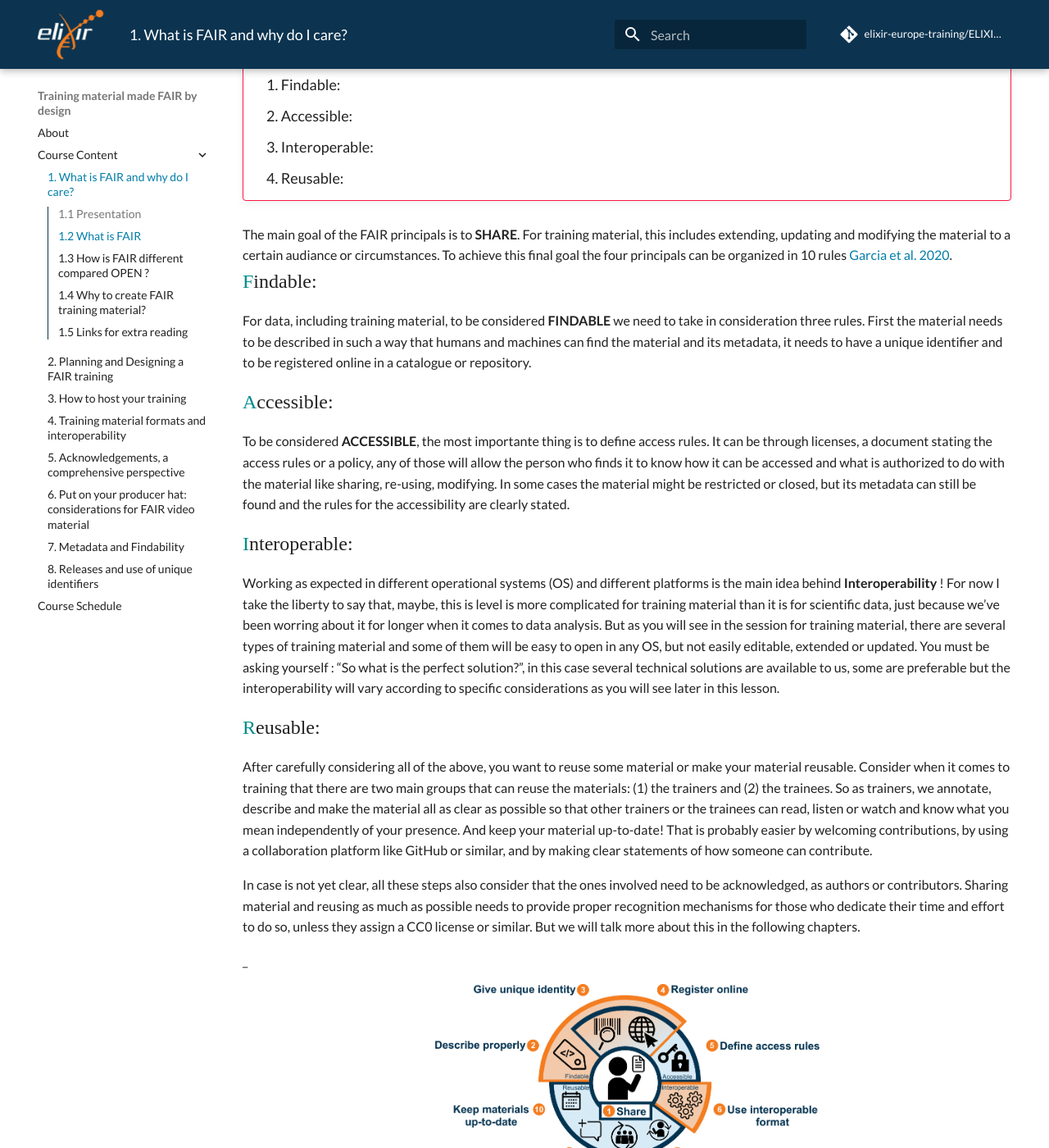
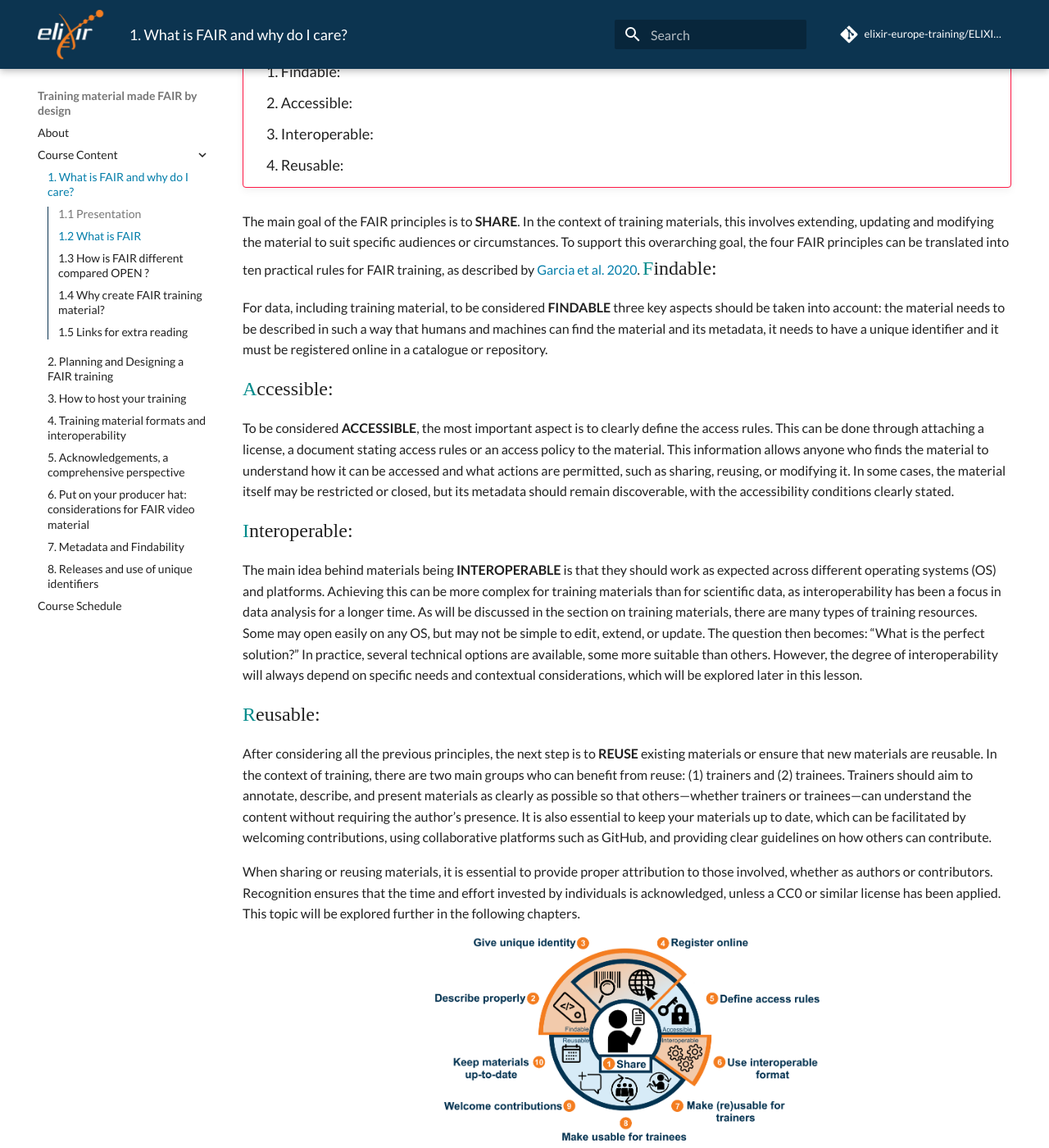
Before and after one commit to elixir-europe-training/ELIXIR-TrP-FAIR-Material-By-Design, an MkDocs documentation site: the page built from docs/chapters/chapter_01.md, in a window 1280 px wide and 1400 px high, scrolled down 1585 px. Shown: the whole window at 82% size. Built offline with MkDocs 1.6.1 and Material for MkDocs 9.7.7, drawn with Linux system fonts in a browser that asks for light colours; comment, search, counter and statistics services are not loaded; the version menu is left out; some of the changed text lies outside the part shown.

Commit message:
Corrected typos, smoothed text.md

```diff
--- a/docs/chapters/chapter_01.md
+++ b/docs/chapters/chapter_01.md
@@ -33,19 +33,19 @@
 
 ## 1.2 What is FAIR
 
-In the [Cambrige dictionary](https://dictionary.cambridge.org/dictionary/english/fair) the word **fair** can stand for _something that you expected or deserved_, but I'd like to elaborate more about the acronym FAIR. In this case each letter stands for something different:
-_
+According to the [Cambrige dictionary](https://dictionary.cambridge.org/dictionary/english/fair) the word **fair** can mean _something that is expected or deserved_. However, in this context, FAIR refers to an acronym where each letter represents a key principle:
+
 
 <figure>
     <img src="../../assets/images/FAIRprinciples.svg"
     width="40%" align="center" alt="FAIR acronim description"/>
 </figure>
-_
 
-I would say that expecting that training material is FAIR is just fair, don't you agree?
 
-Before you can decide if you agree or not maybe I should tell you more about each part of this acronym.
-From the need of reusing scholar data in research was born the idea of a consise and mesurable set of principles to endorse reusability, the **FAIR** principles. The idea is that those need to be available for humans but also in a machine readable format.
+Expecting training materials to be FAIR is only fair — don’t you agree?
+
+Before deciding whether that statement holds true, it helps to understand what each part of the acronym stands for. The concept of the **FAIR** principles emerged from the need to enable the reuse of scholarly data in research. These principles define a concise and measurable set of guidelines designed to promote reusability. They emphasize that data and materials should be accessible not only to humans but also in a machine-readable format.
+
 
 !!! danger "Challenge"
 
@@ -60,34 +60,33 @@
     3. Interoperable:
     4. Reusable:
 
-The main goal of the FAIR principals is to **SHARE**. For training material, this includes extending, updating and modifying the material to a certain audiance or circumstances. To achieve this final goal the four principals can be organized in 10 rules [Garcia et al. 2020](https://journals.plos.org/ploscompbiol/article?id=10.1371/journal.pcbi.1007854).
+The main goal of the FAIR principles is to **SHARE**. In the context of training materials, this involves extending, updating and modifying the material to suit specific audiences or circumstances. To support this overarching goal, the four FAIR principles can be translated into ten practical rules for FAIR training, as described by [Garcia et al. 2020](https://journals.plos.org/ploscompbiol/article?id=10.1371/journal.pcbi.1007854).
 <span style="font-family:serif; font-size:1.5em; color:#008B8B;">F</span><span style="font-family:serif; font-size:1.5em;">indable:</span>
 
-For data, including training material, to be considered **FINDABLE** we need to take in consideration three rules. First the material needs to be described in such a way that humans and machines can find the material and its metadata, it needs to have a unique identifier and to be registered online in a catalogue or repository.
+For data, including training material, to be considered **FINDABLE** three key aspects should be taken into account: the material needs to be described in such a way that humans and machines can find the material and its metadata, it needs to have a unique identifier and it must be registered online in a catalogue or repository.
 
 <span style="font-family:serif; font-size:1.5em; color:#008B8B;">A</span><span style="font-family:serif; font-size:1.5em;">ccessible:</span>
 
-To be considered **ACCESSIBLE**, the most importante thing is to define access rules. It can be through licenses, a document stating the access rules or a policy, any of those will allow the person who finds it to know how it can be accessed and what is authorized to do with the material like sharing, re-using, modifying. In some cases the material might be restricted or closed, but its metadata can still be found and the rules for the accessibility are clearly stated.
+To be considered **ACCESSIBLE**, the most important aspect is to clearly define the access rules. This can be done through attaching a license, a document stating access rules or an access policy to the material. This information allows anyone who finds the material to understand how it can be accessed and what actions are permitted, such as sharing, reusing, or modifying it. In some cases, the material itself may be restricted or closed, but its metadata should remain discoverable, with the accessibility conditions clearly stated.
 
 <span style="font-family:serif; font-size:1.5em; color:#008B8B;">I</span><span style="font-family:serif; font-size:1.5em;">nteroperable:</span>
 
-Working as expected in different operational systems (OS) and different platforms is the main idea behind **Interoperability** ! For now I take the liberty to say that, maybe, this is level is more complicated for training material than it is for scientific data, just because we've been worring about it for longer when it comes to data analysis. But as you will see in the session for training material, there are several types of training material and some of them will be easy to open in any OS, but not easily editable, extended or updated. You must be asking yourself : "So what is the perfect solution?", in this case several technical solutions are available to us, some are preferable but the interoperability will vary according to specific considerations as you will see later in this lesson.
+The main idea behind materials being **INTEROPERABLE** is that they should work as expected across different operating systems (OS) and platforms. Achieving this can be more complex for training materials than for scientific data, as interoperability has been a focus in data analysis for a longer time. As will be discussed in the section on training materials, there are many types of training resources. Some may open easily on any OS, but may not be simple to edit, extend, or update. The question then becomes: "What is the perfect solution?" In practice, several technical options are available, some more suitable than others. However, the degree of interoperability will always depend on specific needs and contextual considerations, which will be explored later in this lesson.
 
 <span style="font-family:serif; font-size:1.5em; color:#008B8B;">R</span><span style="font-family:serif; font-size:1.5em;">eusable:</span>
 
-After carefully considering all of the above, you want to reuse some material or make your material reusable. Consider when it comes to training that there are two main groups that can reuse the materials: (1) the trainers and (2) the trainees. So as trainers, we annotate, describe and make the material all as clear as possible so that other trainers or the trainees can read, listen or watch and know what you mean independently of your presence. And keep your material up-to-date! That is probably easier by welcoming contributions, by using a collaboration platform like GitHub or similar, and by making clear statements of how someone can contribute.
+After considering all the previous principles, the next step is to **REUSE** existing materials or ensure that new materials are reusable. In the context of training, there are two main groups who can benefit from reuse: (1) trainers and (2) trainees. Trainers should aim to annotate, describe, and present materials as clearly as possible so that others—whether trainers or trainees—can understand the content without requiring the author’s presence. It is also essential to keep your materials up to date, which can be facilitated by welcoming contributions, using collaborative platforms such as GitHub, and providing clear guidelines on how others can contribute.
 
-In case is not yet clear, all these steps also consider that the ones involved need to be acknowledged, as authors or contributors. Sharing material and reusing as much as possible needs to provide proper recognition mechanisms for those who dedicate their time and effort to do so, unless they assign a CC0 license or similar. But we will talk more about this in the following chapters.
+When sharing or reusing materials, it is essential to provide proper attribution to those involved, whether as authors or contributors. Recognition ensures that the time and effort invested by individuals is acknowledged, unless a CC0 or similar license has been applied. This topic will be explored further in the following chapters.
 
-_
 
 <figure>
     <img src="../../assets/images/10steps_rules4FAIRtraining.png"
     width="50%" align="center" alt="10 steps for FAIR training material"/>
 </figure>
-_
 
-<span style="font-family:serif; font-size:1.8em;">
+
+<span style="font-family:serif; font-size:1.4em;">
 Ten simple rules for making training materials FAIR.
 </span>
 <span style="font-family:serif; font-size:1.0em;">
@@ -97,9 +96,9 @@
 
 ## 1.3 How is FAIR different compared OPEN ?
 
-Now that you know a bit about what the acronym FAIR stands for, you can try to think about this question, **how different are FAIR and OPEN?**.
+Now that you know a bit about what the acronym FAIR stands for, consider the question: **how do FAIR and OPEN differ?**
 
-OPEN is related to the rules to access and share the material, clear rules will define if you can freely access, modify and share, or state that there are restrictions for a specific group. Access might be restricted through registration on a platform and the auhtors might add restrictions about how to share and with whom. There are many possibilities. Last but not least, it can have closed access and still be FAIR. You can find metadata, and information about it, but you cannot access the material.
+OPEN refers to the rules governing access and sharing of materials. Clear rules determine whether material can be freely accessed, modified, and shared, or whether certain restrictions apply to specific groups. Access may be limited, for example, through platform registration, and authors can specify how and with whom materials may be shared. Last but not least, a resource can have restricted or closed access and still be considered FAIR: the metadata and information about the material remain discoverable, even if the content itself cannot be accessed.
 
  <figure>
     <img src="../../assets/images/FAIRvsOPEN_FloraD&apos;Anna.svg"
@@ -109,9 +108,9 @@
 **From the course:** [***RDM: your aly in your way to your publication***](https://github.com/vibbits/rdm-introductory-course/blob/main/presentations/2023jun14_Day01_Session01_General-perspective-RDM_intro_.pdf)
 
 
-## 1.4 Why to create FAIR training material?
+## 1.4 Why create FAIR training material?
 
-When you make your material FAIR you enable the community exchange while allowing this material to live beyond! Having FAIR materials makes it easier to share the content and maintain, update and reuse them by others. You also reinforce practices to ensure trainers and content creators recognition.
+Making training materials FAIR enables community exchange and allows the content to have a lasting impact. FAIR materials are easier to share, maintain, update, and reuse by others. Additionally, following FAIR practices helps ensure proper recognition for trainers and content creators.
 
 ## 1.5 Links for extra reading
 
```
Also changed, not shown: other parts of docs/chapters/chapter_01.md (+1 -1 lines).
